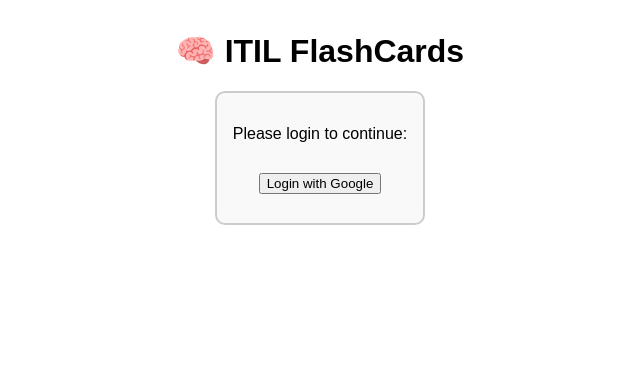
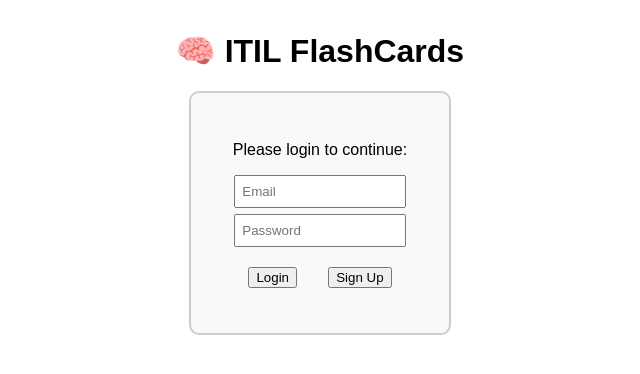
Before and after one commit to Sahshim/salleh-tech-blog, a Jekyll site: the page itil-flashcards/index.html, which Jekyll copies as it is, in a window 1280 px wide. Shown: the top 374 px of the page, without its empty margins (320-960 px from the left). Built offline with Jekyll 4.4.1, drawn with Linux system fonts in a browser that asks for light colours; comment, search, counter and statistics services are not loaded.

Commit message:
IndexFireLogin.html

```diff
--- a/itil-flashcards/index.html
+++ b/itil-flashcards/index.html
@@ -10,7 +10,7 @@
       text-align: center;
       margin: 2em;
     }
-    .card, .auth {
+    .card {
       border: 2px solid #ccc;
       padding: 1em;
       border-radius: 10px;
@@ -21,6 +21,19 @@
     button {
       margin: 1em;
     }
+    .login-box {
+      border: 2px solid #ccc;
+      padding: 2em;
+      border-radius: 10px;
+      background-color: #f9f9f9;
+      display: inline-block;
+    }
+    input {
+      display: block;
+      margin: 0.5em auto;
+      padding: 0.5em;
+      width: 80%;
+    }
   </style>
   <script src="https://www.gstatic.com/firebasejs/10.12.2/firebase-app.js"></script>
   <script src="https://www.gstatic.com/firebasejs/10.12.2/firebase-auth.js"></script>
@@ -28,18 +41,21 @@
 <body>
   <h1>🧠 <strong>ITIL FlashCards</strong></h1>
 
-  <div class="auth" id="login-container">
-    <p>Please login to continue:</p>
-    <button onclick="signIn()">Login with Google</button>
-  </div>
-
-  <div class="card" id="flashcard-container" style="display:none">
+  <div class="card" id="flashcard-container" style="display: none;">
     <div id="flashcard">Loading...</div>
     <br />
     <button onclick="showDefinition()">Show Definition</button>
     <button onclick="nextCard()">Next</button>
     <br />
-    <button onclick="signOut()">Logout</button>
+    <button onclick="logout()">Logout</button>
+  </div>
+
+  <div class="login-box" id="login-box">
+    <p>Please login to continue:</p>
+    <input type="email" id="email" placeholder="Email" />
+    <input type="password" id="password" placeholder="Password" />
+    <button onclick="login()">Login</button>
+    <button onclick="signup()">Sign Up</button>
   </div>
 
   <script>
@@ -112,14 +108,47 @@
         });
     }
 
+    function login() {
+      const email = document.getElementById("email").value;
+      const password = document.getElementById("password").value;
+      auth.signInWithEmailAndPassword(email, password)
+        .then(() => {
+          document.getElementById("login-box").style.display = "none";
+          document.getElementById("flashcard-container").style.display = "inline-block";
+          fetchFlashcards();
+        })
+        .catch(error => {
+          alert("Login failed: " + error.message);
+        });
+    }
+
+    function signup() {
+      const email = document.getElementById("email").value;
+      const password = document.getElementById("password").value;
+      auth.createUserWithEmailAndPassword(email, password)
+        .then(() => {
+          alert("Account created. You can now login.");
+        })
+        .catch(error => {
+          alert("Sign up failed: " + error.message);
+        });
+    }
+
+    function logout() {
+      auth.signOut().then(() => {
+        document.getElementById("flashcard-container").style.display = "none";
+        document.getElementById("login-box").style.display = "inline-block";
+      });
+    }
+
     auth.onAuthStateChanged(user => {
       if (user) {
-        document.getElementById("login-container").style.display = "none";
-        document.getElementById("flashcard-container").style.display = "block";
+        document.getElementById("login-box").style.display = "none";
+        document.getElementById("flashcard-container").style.display = "inline-block";
         fetchFlashcards();
       } else {
-        document.getElementById("login-container").style.display = "block";
         document.getElementById("flashcard-container").style.display = "none";
+        document.getElementById("login-box").style.display = "inline-block";
       }
     });
   </script>
```
Also changed, not shown: other parts of itil-flashcards/index.html (+0 -20 lines).
